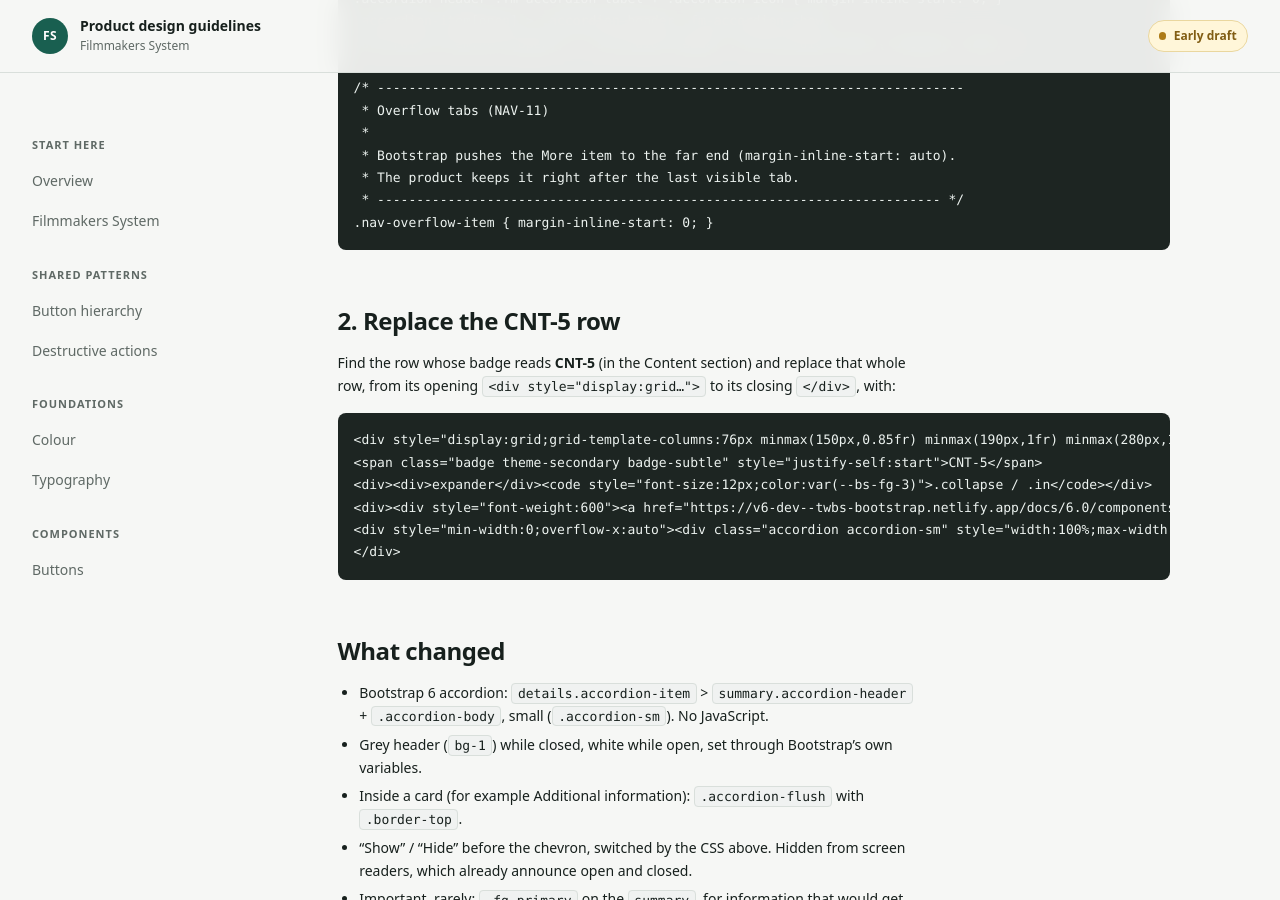
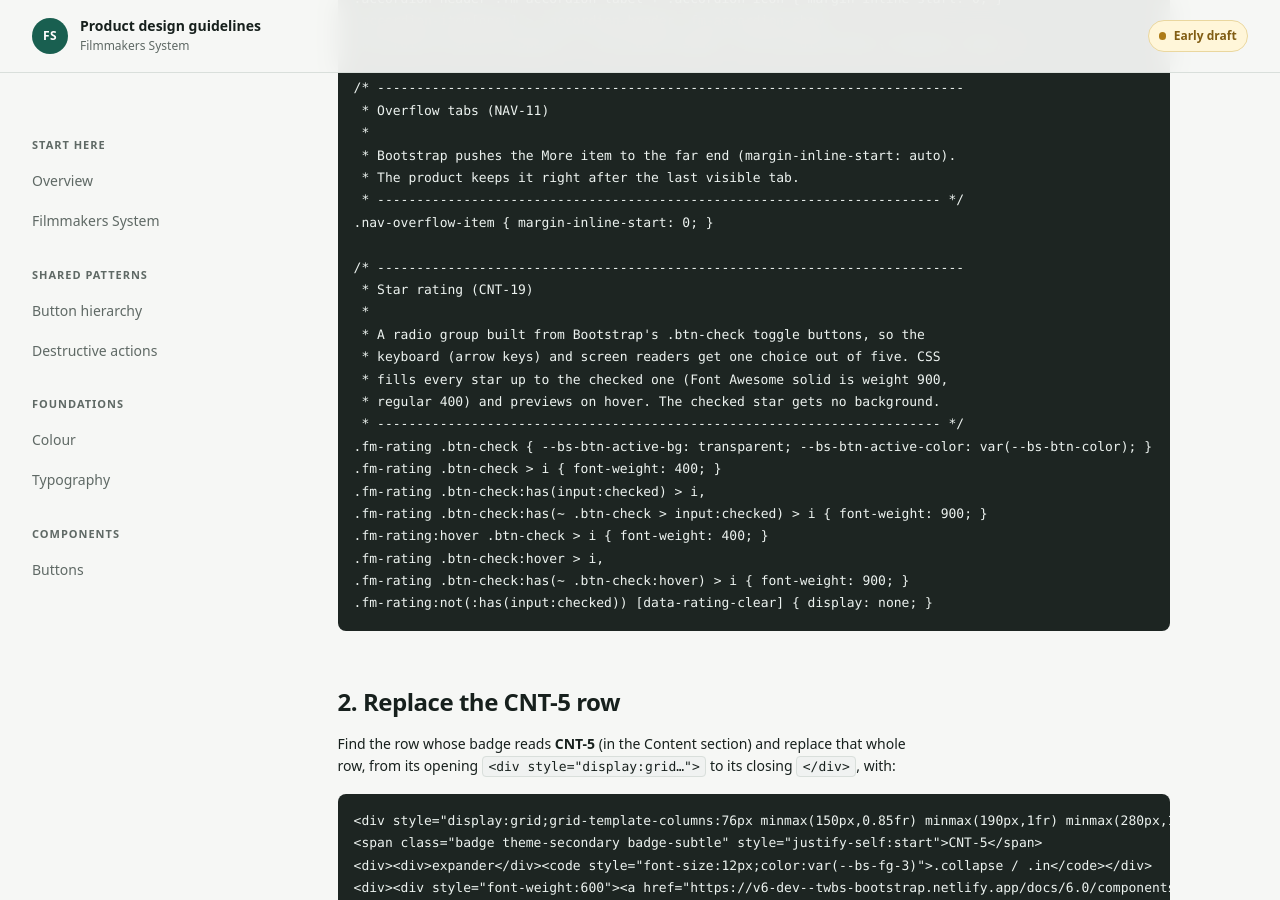
Before and after one commit to LucyCoker/product-design-guidelines-1, a Jekyll site: the page built from design-system/prototype-kit/examples/Accordion-mapping-update.md, in a window 1280 px wide and 900 px high, scrolled down 1260 px. Built offline with Jekyll 4.4.1, drawn with Linux system fonts in a browser that asks for light colours; our own code applies the rules of GitHub Pages for plain Markdown files.

Commit message:
Star rating as a Bootstrap radio group; Section toggle bar to the Sedcard page
Co-Authored-By: Claude Opus 5.5 <noreply@anthropic.com>
Claude-Session: https://claude.ai/code/session_01S1noaH7xhe7KAFAsyi61DR

````diff
--- a/design-system/prototype-kit/examples/Accordion-mapping-update.md
+++ b/design-system/prototype-kit/examples/Accordion-mapping-update.md
@@ -43,6 +43,23 @@ At the end of the Library `<style>` block in the page’s `<helmet>` (the block
  * The product keeps it right after the last visible tab.
  * ------------------------------------------------------------------------ */
 .nav-overflow-item { margin-inline-start: 0; }
+
+/* ---------------------------------------------------------------------------
+ * Star rating (CNT-19)
+ *
+ * A radio group built from Bootstrap's .btn-check toggle buttons, so the
+ * keyboard (arrow keys) and screen readers get one choice out of five. CSS
+ * fills every star up to the checked one (Font Awesome solid is weight 900,
+ * regular 400) and previews on hover. The checked star gets no background.
+ * ------------------------------------------------------------------------ */
+.fm-rating .btn-check { --bs-btn-active-bg: transparent; --bs-btn-active-color: var(--bs-btn-color); }
+.fm-rating .btn-check > i { font-weight: 400; }
+.fm-rating .btn-check:has(input:checked) > i,
+.fm-rating .btn-check:has(~ .btn-check > input:checked) > i { font-weight: 900; }
+.fm-rating:hover .btn-check > i { font-weight: 400; }
+.fm-rating .btn-check:hover > i,
+.fm-rating .btn-check:has(~ .btn-check:hover) > i { font-weight: 900; }
+.fm-rating:not(:has(input:checked)) [data-rating-clear] { display: none; }
 ```
 
 ## 2. Replace the CNT-5 row
````
Also changed, not shown: design-system/assets/app.js (+5 -19 lines), design-system/assets/filmmakers.css (+17 -0 lines), design-system/prototype-kit/examples/Component mapping.dc.html (+19 -2 lines), design-system/data/components.json.
